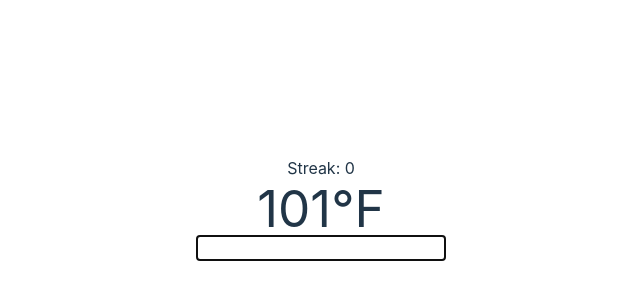
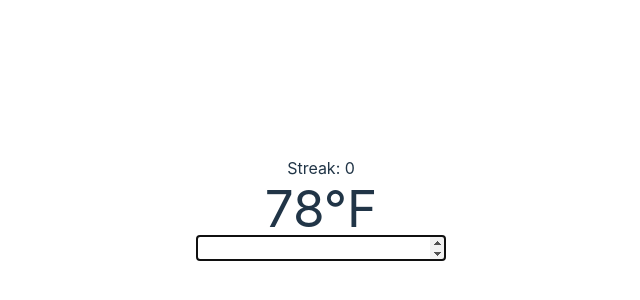
Before and after one commit to patrr2/fahrenheit-practice, a React (Vite) app: page / in a window 1280 px wide. Shown: the part 192-492 px from the top of the page, without its empty margins (319-959 px from the left). Built offline with nearby package versions, Linux system fonts and the light colour scheme.

Commit message:
new problemset and tweaks

```diff
--- a/src/Game.tsx
+++ b/src/Game.tsx
@@ -1,12 +1,14 @@
 import { useState } from 'react'
 import './App.css'
-import { easyFToCProblemSet } from './questions'
+import { easyFToCProblemSet, problemset1 } from './questions'
 import Timer from './Timer'
 import OverlappingAudio from './OverlappingAudio'
 
-const problemSet = easyFToCProblemSet()
+const problemSet = problemset1()
 
 const successAudio = OverlappingAudio('./public/success_bell-6776.mp3')
+
+console.log(problemSet, 'problemSet')
 
 function App() {
   const [count, setCount] = useState(0)
@@ -64,7 +66,7 @@ function App() {
         }} />
       </div>
       <div>
-        <input value={input} type="text" autoFocus={true} className="h-10" onKeyDown={handleEnter} onChange={(e) => setInput(e.currentTarget.value)}></input>
+        <input value={input} type="number" autoFocus={true} className="h-10" onKeyDown={handleEnter} onChange={(e) => setInput(e.currentTarget.value)}></input>
       </div>
     </>
   )
--- a/src/questions.ts
+++ b/src/questions.ts
@@ -30,10 +30,40 @@ export const importantFahrenheitTemps = [
     100
 ]
 
+export const fahrenheitList = [
+    10,
+    20,
+    30,
+    40,
+    50,
+    60,
+    70,
+    80,
+    90,
+    100,
+    110
+]
+
 type question = {
     question: string,
     verify: (input : string) => boolean,
     humanReadableSolution: string
+}
+
+export const problemset1 = () : question[] => {
+    const fList1 = fahrenheitList.map(x => x + 2)
+    const fList2 = fahrenheitList.map(x => x - 2)
+    const fListSum = shuffleArray([...fList1, ...fList2, ...fahrenheitList])
+
+    return fListSum.map(x => {
+        return {
+            question: `${x}°F`,
+            verify: (input : string) => {
+                return Math.abs(fahrenheitToCelsius(x) - parseInt(input)) < 1
+            },
+            humanReadableSolution: `${fahrenheitToCelsius(x).toFixed(2)}°C`
+        }
+    })
 }
 
 export const easyFToCProblemSet = () : question[] => {
```
